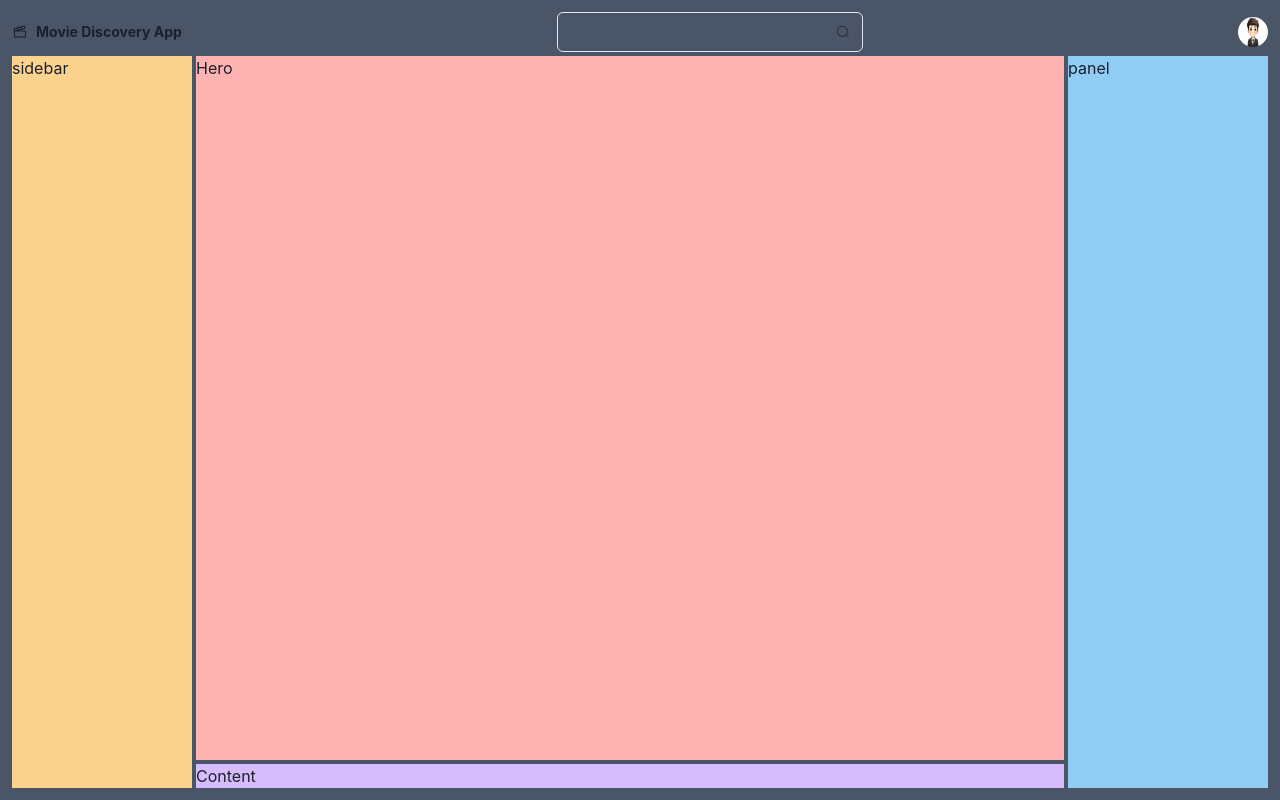
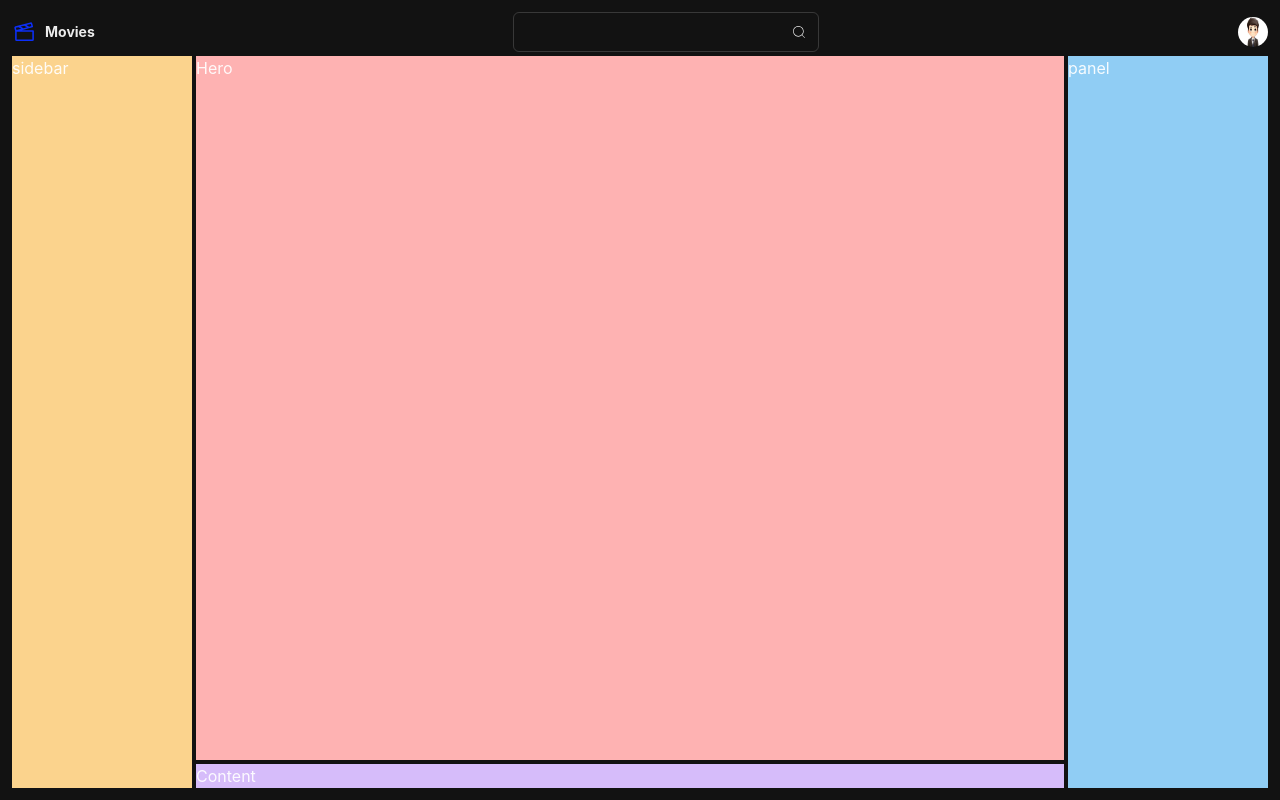
Before and after one commit to Battashi-Dev/Movies, a React (Vite) app: page / in a window 1280 px wide. Built offline with nearby package versions, Linux system fonts and the light colour scheme.

Commit message:
implementing Theme color  mode

```diff
--- a/src/App.tsx
+++ b/src/App.tsx
@@ -8,15 +8,14 @@ function App() {
         base: `"header " "hero " "content " "footer "`,
         lg: `"header header header" "sidebar hero panel" "sidebar content panel"`,
       }}
-      templateColumns={{base: "1fr", lg: "180px 1fr 200px" }}
-      templateRows={{base: "auto", lg: "auto 1fr auto"}}
+      templateColumns={{ base: "1fr", lg: "180px 1fr 200px" }}
+      templateRows={{ base: "auto", lg: "auto 1fr auto" }}
       minH="100vh"
       gap={1}
       p={3}
-      bg="gray.600"
     >
-      <GridItem area="header" >
-        <NavBar/>
+      <GridItem area="header">
+        <NavBar />
       </GridItem>
       <Show above="lg">
         <GridItem area="sidebar" bg="orange.200">
@@ -34,7 +33,6 @@ function App() {
           panel
         </GridItem>
       </Show>
-
     </Grid>
   );
 }
--- a/src/Components/NavBar.tsx
+++ b/src/Components/NavBar.tsx
@@ -15,8 +15,8 @@ const NavBar = () => {
   return (
     <HStack justify="space-between">
       <HStack>
-        <Icon as={PiFilmSlate} />
-        <Heading fontSize="sm">Movie Discovery App</Heading>
+        <Icon color="brand.accent" as={PiFilmSlate} boxSize="25px" />
+        <Heading fontSize="sm">Movies</Heading>
       </HStack>
       <Box>
         <InputGroup>
--- /dev/null
+++ b/src/Components/Theme.ts
@@ -0,0 +1,21 @@
+import { extendTheme, type ThemeConfig } from "@chakra-ui/react";
+
+const config: ThemeConfig = {
+  initialColorMode: "dark",
+  useSystemColorMode: false,
+};
+
+export const theme = extendTheme({
+  config,
+  semanticTokens: {
+    colors: {
+      "chakra-body-bg": { _dark: "gray.900", _white: "white" },
+      "chakra-Body-text": { dark: "whiteAlpha.900", _white: "gray.800" },
+    },
+  },
+  colors: {
+    brand: {
+      accent: "#0c2ff8",
+    },
+  },
+});
--- a/src/main.tsx
+++ b/src/main.tsx
@@ -1,11 +1,13 @@
-import { ChakraProvider } from "@chakra-ui/react";
+import { ChakraProvider, ColorModeScript } from "@chakra-ui/react";
 import { StrictMode } from "react";
 import { createRoot } from "react-dom/client";
 import App from "./App.tsx";
+import { theme } from "./Components/Theme.ts";
 
 createRoot(document.getElementById("root")!).render(
   <StrictMode>
-    <ChakraProvider>
+    <ChakraProvider theme={theme}>
+      <ColorModeScript initialColorMode={theme.config.initialColorMode} />
       <App />
     </ChakraProvider>
   </StrictMode>,
```
